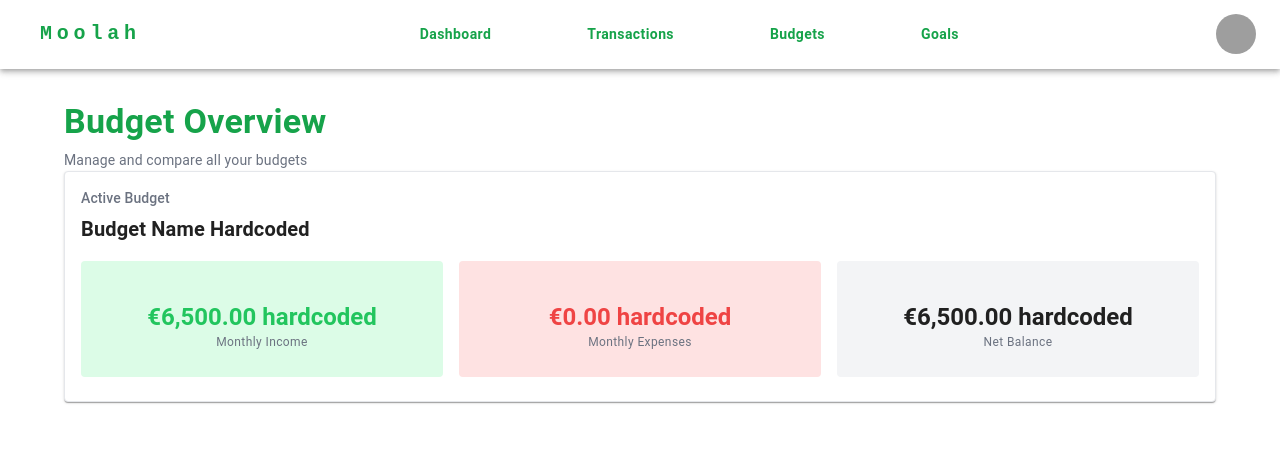
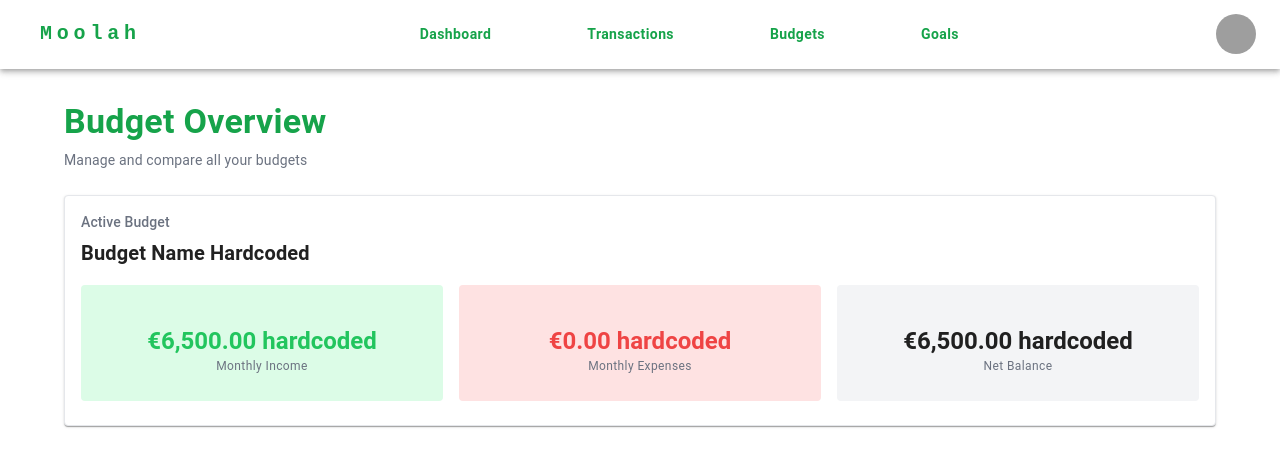
Before and after one commit to emmaC11/moolah-money-management-app, a React (Vite) app in the folder moolah-money-management-app/: page / in a window 1280 px wide. Shown: the top 466 px of the page. Built offline with nearby package versions, Linux system fonts and the light colour scheme; grey boxes are pictures that could not be loaded; some icons are missing.

Commit message:
add spacing/margin between header & cards section

```diff
--- a/moolah-money-management-app/src/pages/Dashboard.jsx
+++ b/moolah-money-management-app/src/pages/Dashboard.jsx
@@ -17,7 +17,7 @@ export default function Dashboard() {
         </Box>
         {/* todo: add budget button */}
         {/* Active Budget Card */}
-        <Card sx={{ mb: 3, border: '1px solid var(--border)' }}>
+        <Card sx={{ mb: 3, mt: 3, border: '1px solid var(--border)' }}>
           <CardContent>
             <Box sx={{ display: 'flex', justifyContent: 'space-between', alignItems: 'center', mb: 2 }}>
               <Box>
```
